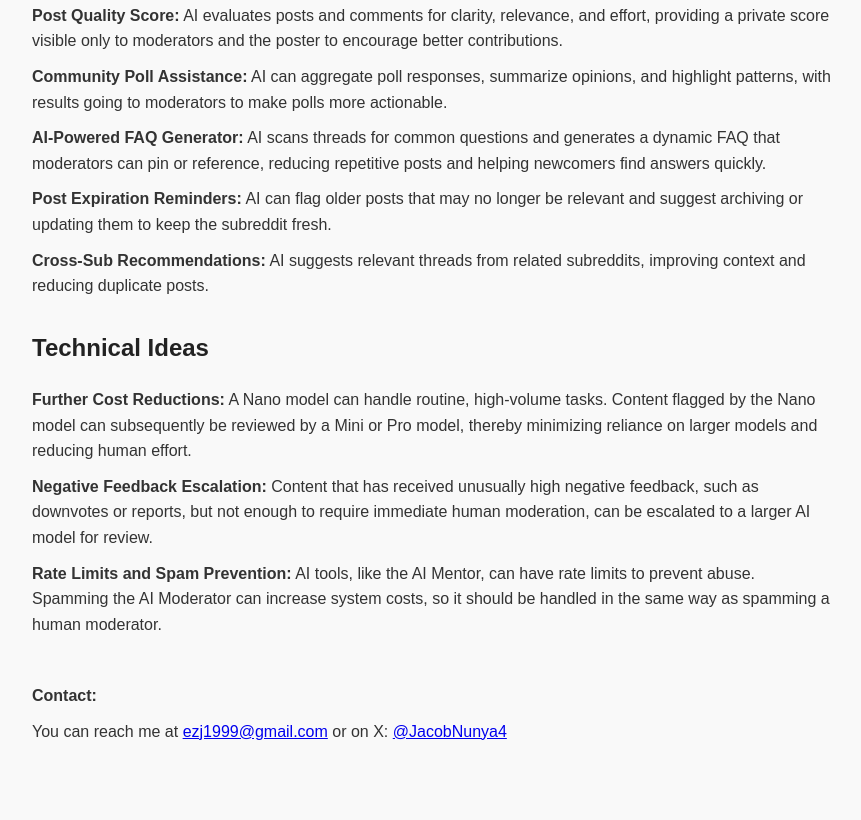
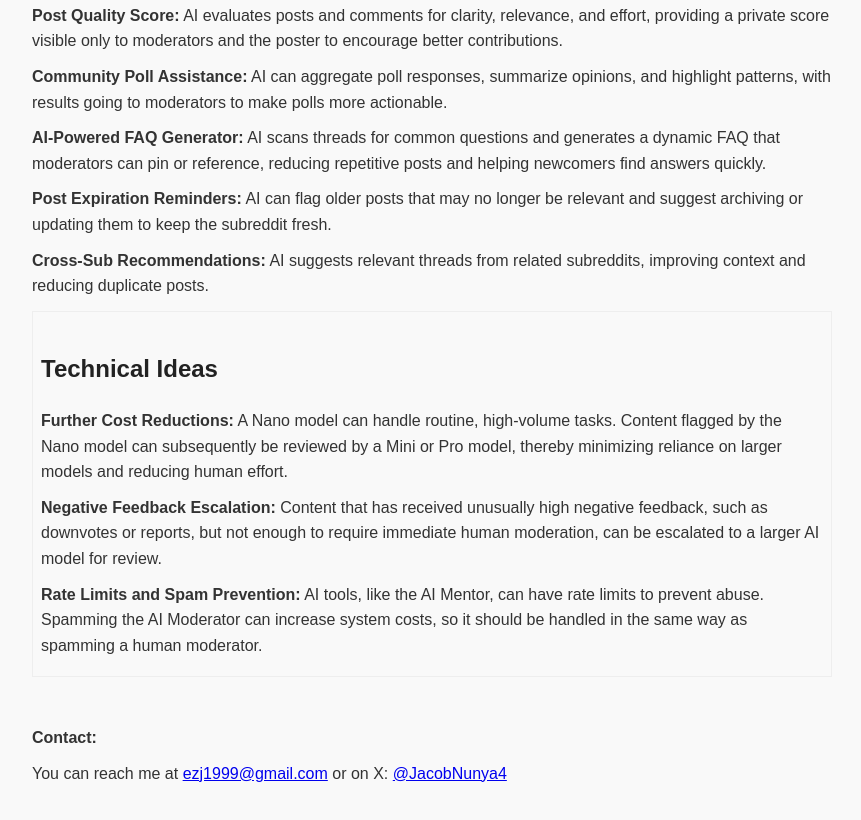
Before and after one commit to jdkelly1999/https-ezjake.github.io-ai-moderator, a plain HTML site: page index.html in a window 1280 px wide. Shown: the part 2607-3427 px from the top of the page, without its empty margins (208-1069 px from the left). Before the commit the page ends 3391 px from the top, so only its background shows below. Drawn offline with Linux system fonts and the light colour scheme.

Commit message:
Update index.html

```diff
--- a/index.html
+++ b/index.html
@@ -118,6 +118,8 @@
 
 <p><strong>Cross-Sub Recommendations:</strong> AI suggests relevant threads from related subreddits, improving context and reducing duplicate posts.</p>
 
+<div style="border:1px solid #eee; padding:8px; margin:12px 0;">
+
 <h2>Technical Ideas</h2>
 
 <p><strong>Further Cost Reductions:</strong> A Nano model can handle routine, high-volume tasks. Content flagged by the Nano model can subsequently be reviewed by a Mini or Pro model, thereby minimizing reliance on larger models and reducing human effort.</p>
@@ -125,6 +127,8 @@
 <p><strong>Negative Feedback Escalation:</strong> Content that has received unusually high negative feedback, such as downvotes or reports, but not enough to require immediate human moderation, can be escalated to a larger AI model for review.</p>
 
 <p><strong>Rate Limits and Spam Prevention:</strong> AI tools, like the AI Mentor, can have rate limits to prevent abuse. Spamming the AI Moderator can increase system costs, so it should be handled in the same way as spamming a human moderator.</p>
+
+</div>
 
 <br>
 
```
